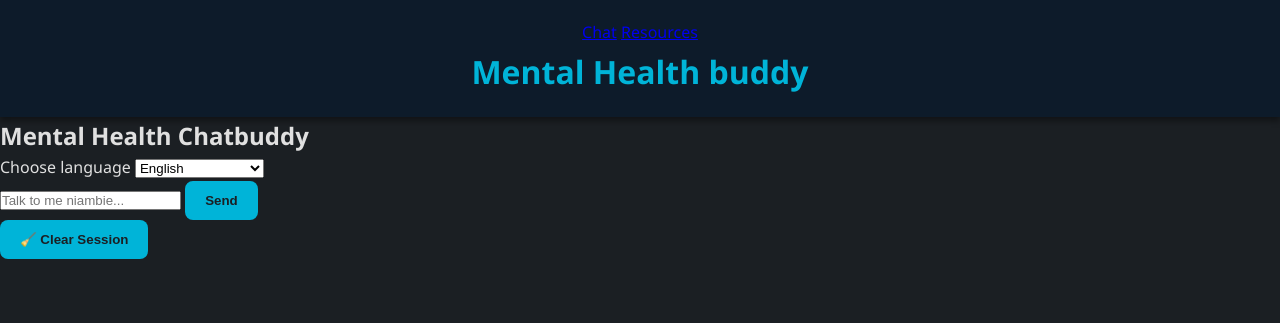
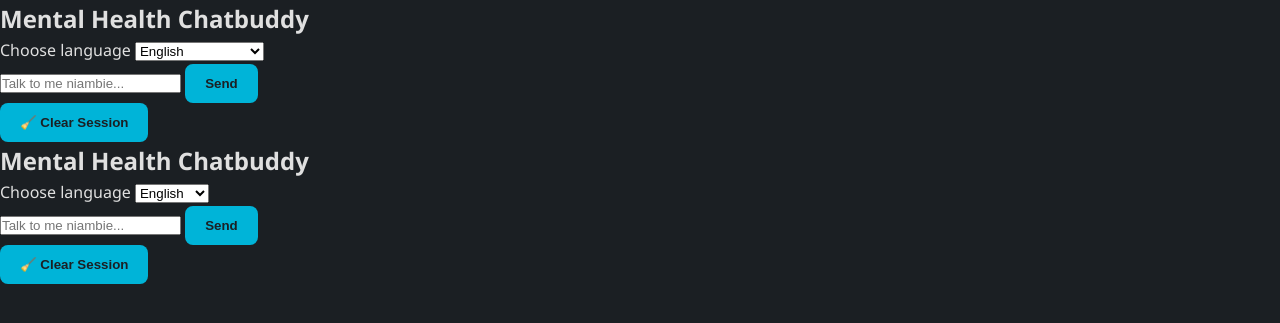
Before and after one commit to kimCybersec/mentalHealthbuddy, a Flask app: template frontend/templates/index.html in a window 1280 px wide. Shown: the top 323 px of the page. Run offline with Flask 3, Linux system fonts and the light colour scheme; the template is opened without the code that fills it, so the values that code supplies are empty.

Commit message:
frontend fix

```diff
--- a/frontend/templates/base.html
+++ b/frontend/templates/base.html
@@ -1,25 +1,12 @@
 <!DOCTYPE html>
 <html lang="en">
-    <head>
-        <meta charset="UTF-8">
-        <meta name="viewport" content="width=device-width, initial-scale=1.0">
-        <title>{% block title %}Mental Health buddy{% endblock %}</title>
-        <link rel="stylesheet" href="/public/css/style.css">
-        <script src="/public/js/chat.js"></script>
-    </head>
-            <body>
-                <header>
-                    <nav>
-                        <a href="{{url_for('index')}}">Chat</a>
-                        <a href="{{url_for('resources')}}">Resources</a>
-                    </nav>
-                    <h1>
-                        Mental Health buddy
-                    </h1>
-                </header>
-                <main>
-                    {% block content %}
-                    {% endblock %}
-                </main>
-            </body>
+<head>
+  <meta charset="UTF-8">
+  <title>Mental Health Buddy</title>
+  <link rel="stylesheet" href="frontend/public/css/style.css">
+  <script src="frontend/public/js/script.js"></script>
+</head>
+<body>
+  {% block content %}{% endblock %}
+</body>
 </html>
--- a/frontend/templates/index.html
+++ b/frontend/templates/index.html
@@ -1,5 +1,11 @@
-{% extends "base.html" %}
-{% block content %}
+<!DOCTYPE html>
+<html lang="en">
+<head>
+  <meta charset="UTF-8">
+  <title>Mental Health Buddy</title>
+  <link rel="stylesheet" href="/public/css/style.css">
+</head>
+<body>
   <div class="chat-container">
     <h2>Mental Health Chatbuddy</h2>
     <label for="language">Choose language</label>
@@ -16,26 +22,56 @@
       <option value="hi">हिन्दी</option>
       <option value="ja">日本語</option>
       <option value="ru">Русский</option>
+      <option value="ko">한국어</option>
       <option value="tr">Türkçe</option>
+      <option value="vi">Tiếng Việt</option>
+      <option value="id">Bahasa Indonesia</option>
+      <option value="th">ภาษาไทย</option>
+      <option value="fil">Filipino</option>
+      <option value="bn">বাংলা</option>
+      <option value="ms">Bahasa Melayu</option>
+      <option value="fa">فارسی</option>
+      <option value="uk">Українська</option>
+      <option value="pl">Polski</option>
       <option value="nl">Nederlands</option>
-        <option value="ko">한국어</option>
-        <option value="vi">Tiếng Việt</option>
-        <option value="pl">Polski</option>
-        <option value="th">ไทย</option>
-        <option value="id">Bahasa Indonesia</option>
+      <option value="cs">Čeština</option>
+      <option value="ro">Română</option>
+      <option value="hu">Magyar</option>
+      <option value="el">Ελληνικά</option>
+      <option value="da">Dansk</option>
       <option value="fi">Suomi</option>
       <option value="no">Norsk</option>
-        <option value="da">Dansk</option>
       <option value="sv">Svenska</option>
-        <option value="el">Ελληνικά</option>
-        <option value="hu">Magyar</option>
-        <option value="cs">Čeština</option>
-        <option value="ro">Română</option>
+      <option value="he">עברית</option>
       <option value="bg">Български</option>
-        <option value="uk">Українська</option>
-        <option value="he">עברית</option>
-        <option value="ms">Bahasa Melayu</option>
-        <option value="tl">Tagalog</option>
+      <option value="hr">Hrvatski</option>
+      <option value="sk">Slovenčina</option>
+    </select>
+
+    <div id="chat-box" class="chat-box"></div>
+
+    <form id="chat-form">
+      <input type="text" id="user-input" placeholder="Talk to me niambie..." autocomplete="off" required />
+      <button type="submit">Send</button>
+    </form>
+
+    <button id="clear-session">🧹 Clear Session</button>
+  </div>
+
+  <script src="/public/js/chat.js"></script>
+</body>
+</html>
+
+{% extends "base.html" %}
+{% block content %}
+<div class="chat-container">
+  <h2>Mental Health Chatbuddy</h2>
+  <label for="language">Choose language</label>
+  <select id="language-select">
+      <option value="en">English</option>
+      <option value="de">Deutsch</option>
+      <option value="sw">Kiswahili</option>
+
     </select>
 
   <div id="chat-box" class="chat-box"></div>
```
Lines whose indentation alone changed are shown as unchanged.
